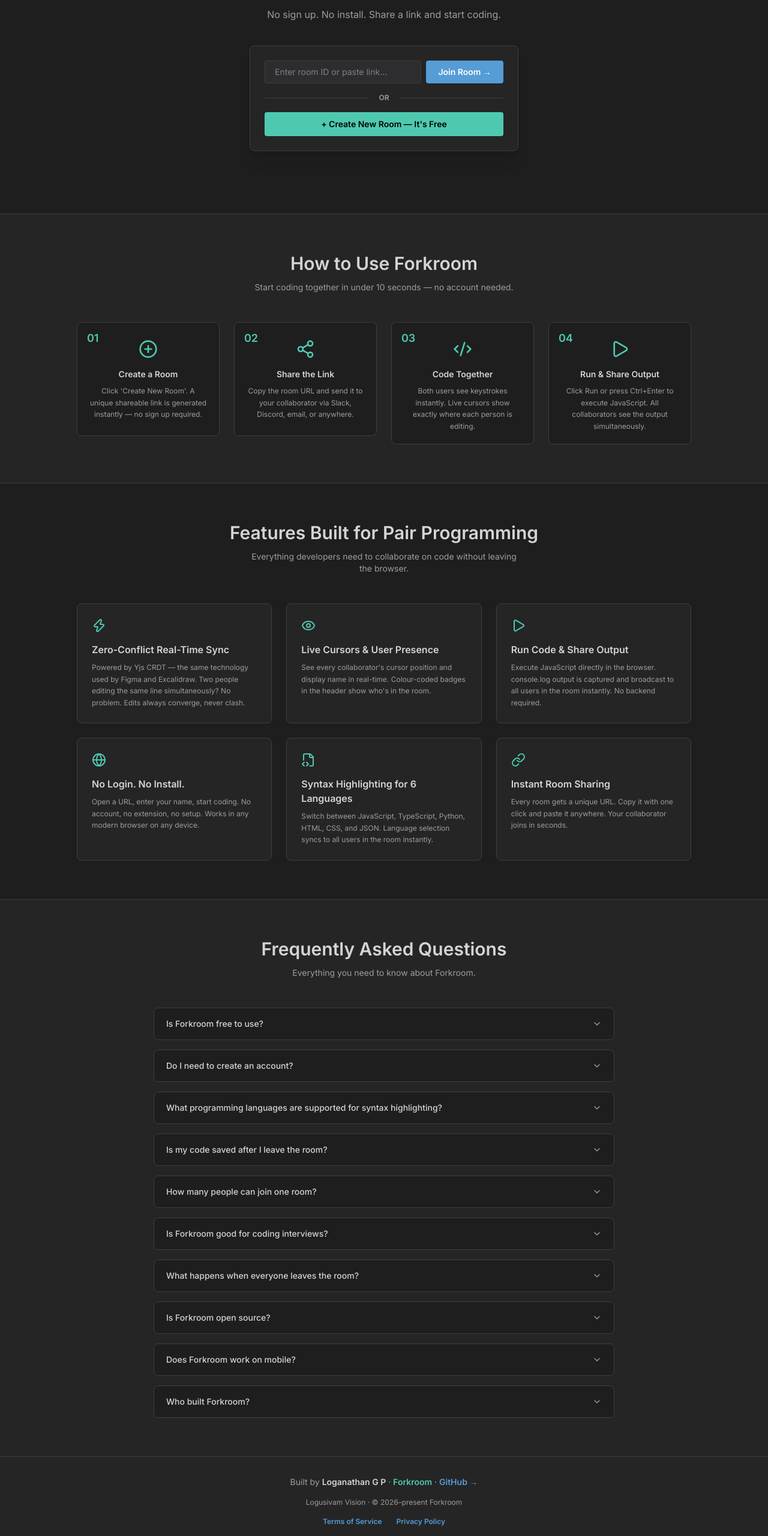
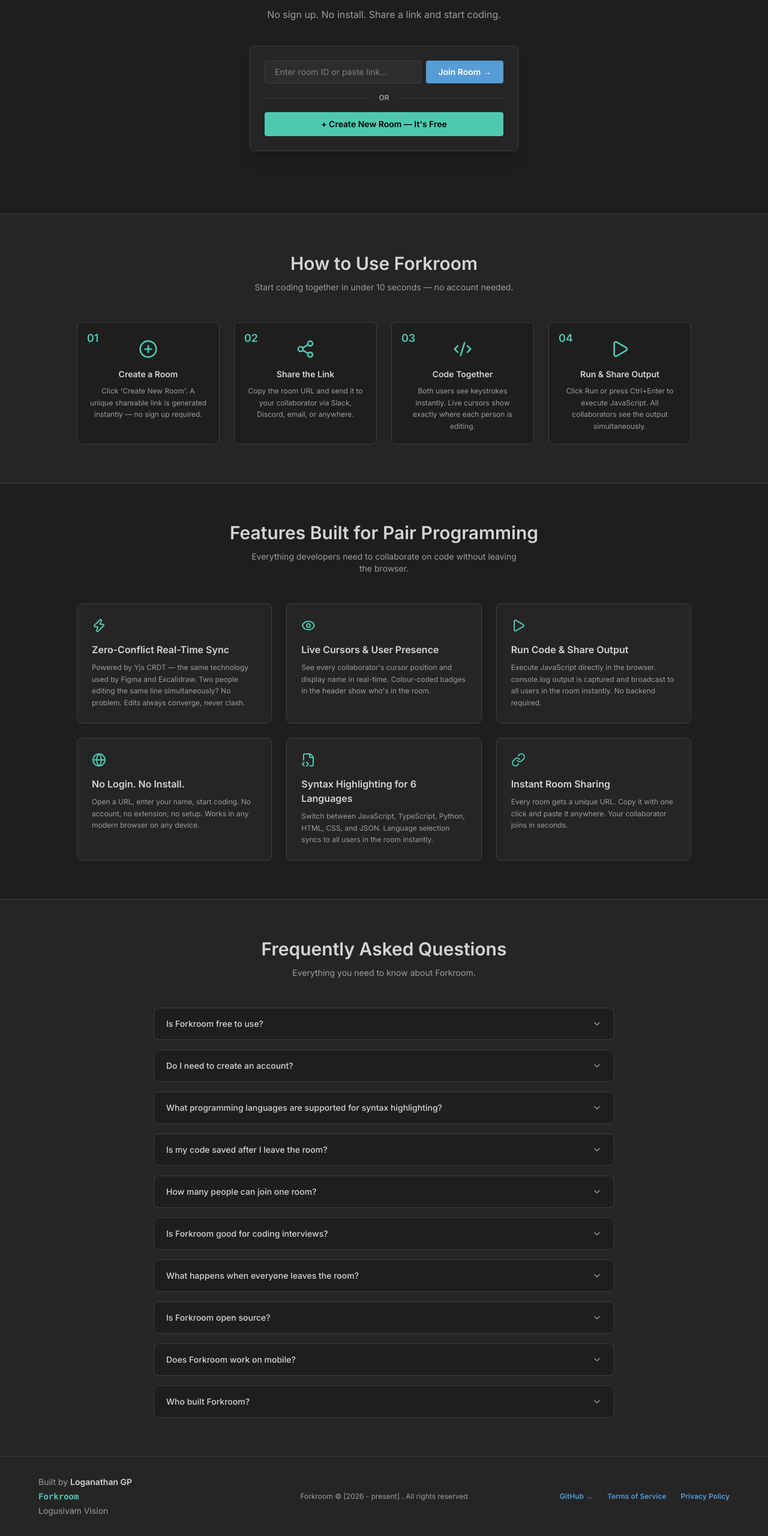
Before and after one commit to logusivam/forkroom, a React (Vite) app in the folder client/: page / in a window 1280 px wide. Shown: the part 236-2797 px from the top of the page at 60% size. Built offline with nearby package versions, Linux system fonts and the light colour scheme; no server answers.

Commit message:
feat: implement real-time code editor with Monaco Yjs binding and output panel support

```diff
--- a/client/src/components/common/Footer/Footer.tsx
+++ b/client/src/components/common/Footer/Footer.tsx
@@ -2,25 +2,30 @@
 
 export function Footer() {
   return (
-    <footer className="w-full bg-surface-2 border-t border-border py-8 px-6 text-center select-none">
-      <div className="max-w-4xl mx-auto space-y-4">
-        <div className="text-sm text-text-secondary">
-          Built by{' '}
-          <strong className="text-text-primary">Loganathan G P</strong> ·{' '}
-          <span className="text-accent-green font-bold">Forkroom</span> ·{' '}
+    <footer className="w-full bg-surface-2 border-t border-border py-8 px-6 select-none">
+      <div className="max-w-6xl mx-auto grid grid-cols-1 md:grid-cols-3 gap-6 items-center">
+        {/* Left Side (Stacked) */}
+        <div className="flex flex-col text-sm text-text-secondary text-center md:text-left space-y-1">
+          <span>Built by <strong className="text-text-primary">Loganathan GP</strong></span>
+          <span className="text-accent-green font-bold font-mono">Forkroom</span>
+          <span>Logusivam Vision</span>
+        </div>
+
+        {/* Center Side */}
+        <div className="text-xs text-text-secondary text-center">
+          Forkroom &copy; [2026 - present] . All rights reserved
+        </div>
+
+        {/* Right Side (Links) */}
+        <div className="flex justify-center md:justify-end items-center space-x-6 text-xs font-semibold">
           <a
             href="https://github.com/logusivam/forkroom"
             target="_blank"
             rel="noopener noreferrer"
-            className="text-accent-blue hover:underline font-semibold"
+            className="text-accent-blue hover:underline"
           >
             GitHub &rarr;
           </a>
-        </div>
-        <div className="text-xs text-text-secondary">
-          Logusivam Vision · &copy; 2026&ndash;present Forkroom
-        </div>
-        <div className="flex justify-center space-x-6 text-xs font-semibold">
           <Link to="/terms" className="text-accent-blue hover:underline">
             Terms of Service
           </Link>
--- a/client/src/components/editor/MonacoPanel/MonacoPanel.tsx
+++ b/client/src/components/editor/MonacoPanel/MonacoPanel.tsx
@@ -49,7 +49,7 @@
   }
 
   return (
-    <div className="relative flex-1 w-full h-full min-h-[500px] bg-surface-1 border border-border rounded-lg overflow-hidden">
+    <div className="relative flex-1 w-full h-full min-h-[300px] md:min-h-[500px] bg-surface-1 border border-border rounded-lg overflow-hidden">
       <Editor
         height="100%"
         width="100%"
@@ -57,7 +57,7 @@
         theme="vs-dark"
         options={{
           fontSize: 14,
-          fontFamily: 'JetBrains Mono',
+          fontFamily: 'JetBrains Mono, Consolas, "Courier New", monospace',
           minimap: { enabled: false },
           automaticLayout: true,
           scrollBeyondLastLine: false,
--- a/client/src/components/editor/OutputPanel/OutputPanel.tsx
+++ b/client/src/components/editor/OutputPanel/OutputPanel.tsx
@@ -7,9 +7,10 @@
 interface OutputPanelProps {
   output: RunOutput | null
   onClear: () => void
+  language: string
 }
 
-export function OutputPanel({ output, onClear }: OutputPanelProps) {
+export function OutputPanel({ output, onClear, language }: OutputPanelProps) {
   const getLineClass = (line: string) => {
     if (line.startsWith('[warn] ')) return 'text-accent-amber'
     if (line.startsWith('[error] ') || line.startsWith('Error: ')) return 'text-accent-red'
@@ -24,7 +25,7 @@
     <div className="flex flex-col h-full bg-surface-2 border border-border rounded-lg overflow-hidden select-none">
       <div className="flex items-center justify-between px-4 py-2 border-b border-border bg-surface-3">
         <span className="text-xs font-bold uppercase tracking-wider text-text-secondary">Console Output</span>
-        {output && (
+        {output && language === 'javascript' && (
           <button
             onClick={onClear}
             className="text-xs text-accent-red hover:underline focus:outline-none cursor-pointer font-semibold"
@@ -35,7 +36,11 @@
       </div>
 
       <div className="flex-1 p-4 font-mono text-xs overflow-y-auto space-y-1">
-        {output ? (
+        {language !== 'javascript' ? (
+          <span className="text-text-secondary italic">
+            Code execution is supported for JavaScript only.
+          </span>
+        ) : output ? (
           output.output.split('\n').map((line, idx) => (
             <div key={idx} className={getLineClass(line)}>
               {line}
@@ -46,7 +51,7 @@
         )}
       </div>
 
-      {output && (
+      {output && language === 'javascript' && (
         <div className="px-4 py-2 border-t border-border bg-surface-3 text-[10px] text-text-secondary flex justify-between">
           <span>
             Run by: <strong className="text-text-primary">{output.runBy}</strong>
--- a/client/src/lib/monacoBinding.ts
+++ b/client/src/lib/monacoBinding.ts
@@ -5,8 +5,12 @@
   yText: Y.Text,
   model: monaco.editor.ITextModel
 ): () => void {
+  let isApplyingRemoteChanges = false
+
   // Initial sync from Y.Doc to Monaco
+  isApplyingRemoteChanges = true
   model.setValue(yText.toString())
+  isApplyingRemoteChanges = false
 
   // Remote changes: Y.Text → Monaco
   const observer = (event: Y.YTextEvent, transaction: Y.Transaction) => {
@@ -37,13 +41,18 @@
         index += (op.insert as string).length
       }
     })
-    if (edits.length > 0) model.applyEdits(edits)
+    if (edits.length > 0) {
+      isApplyingRemoteChanges = true
+      model.applyEdits(edits)
+      isApplyingRemoteChanges = false
+    }
   }
 
   yText.observe(observer)
 
   // Local changes: Monaco → Y.Text
   const disposable = model.onDidChangeContent((event) => {
+    if (isApplyingRemoteChanges) return
     Y.transact(
       yText.doc!,
       () => {
--- a/client/src/pages/EditorPage/EditorPage.tsx
+++ b/client/src/pages/EditorPage/EditorPage.tsx
@@ -131,14 +131,17 @@
           >
             Copy Link
           </button>
-          {language === 'javascript' && (
           <button
             onClick={executeCode}
-              className="bg-accent-green hover:bg-opacity-95 text-black px-4 py-1.5 rounded text-xs font-bold transition-colors cursor-pointer"
+            disabled={language !== 'javascript'}
+            className={`px-4 py-1.5 rounded text-xs font-bold transition-all ${
+              language === 'javascript'
+                ? 'bg-accent-green hover:bg-opacity-95 text-black cursor-pointer'
+                : 'bg-surface-3 text-text-secondary cursor-not-allowed opacity-50'
+            }`}
           >
             Run Code
           </button>
-          )}
         </div>
 
         <div className="flex items-center space-x-6">
@@ -151,20 +154,17 @@
       {/* Amber Warning Banner */}
       <TemporaryContentBanner />
 
-      {/* Monaco Collaborative Panel & Output Console split */}
-      <main className="flex-1 p-6 overflow-hidden flex flex-col md:flex-row gap-6">
-        <div className="flex-[7] relative h-full">
+      <main className="flex-1 p-6 overflow-y-auto md:overflow-hidden flex flex-col md:flex-row gap-6">
+        <div className="flex-[7] relative h-[55vh] md:h-full">
           <MonacoPanel
             provider={provider}
             language={language}
             onEditorMount={setEditor}
           />
         </div>
-        {language === 'javascript' && (
-          <div className="flex-[3] h-full">
-            <OutputPanel output={output} onClear={clearOutput} />
+        <div className="flex-[3] h-[30vh] md:h-full">
+          <OutputPanel output={output} onClear={clearOutput} language={language} />
         </div>
-        )}
       </main>
 
       {/* Toast Alert overlay */}
--- a/client/src/pages/LandingPage/LandingPage.tsx
+++ b/client/src/pages/LandingPage/LandingPage.tsx
@@ -250,9 +250,10 @@
             </p>
           </div>
 
-          <div className="grid grid-cols-1 md:grid-cols-4 gap-6 items-start relative">
+          <div className="grid grid-cols-1 md:grid-cols-4 gap-6 items-stretch relative">
             {/* Step 1 */}
-            <div className="bg-surface-1 border border-border rounded-lg p-5 relative min-h-[190px]">
+            <div className="bg-surface-1 border border-border rounded-lg p-5 relative min-h-[190px] h-full flex flex-col justify-between">
+              <div>
                 <span className="absolute top-3 left-4 text-lg font-bold text-accent-green">01</span>
                 <div className="flex justify-center mb-4 mt-2">
                   <PlusCircle className="w-8 h-8 text-accent-green" />
@@ -262,9 +263,11 @@
                   Click 'Create New Room'. A unique shareable link is generated instantly &mdash; no sign up required.
                 </p>
               </div>
+            </div>
 
             {/* Step 2 */}
-            <div className="bg-surface-1 border border-border rounded-lg p-5 relative min-h-[190px]">
+            <div className="bg-surface-1 border border-border rounded-lg p-5 relative min-h-[190px] h-full flex flex-col justify-between">
+              <div>
                 <span className="absolute top-3 left-4 text-lg font-bold text-accent-green">02</span>
                 <div className="flex justify-center mb-4 mt-2">
                   <Share2 className="w-8 h-8 text-accent-green" />
@@ -274,9 +277,11 @@
                   Copy the room URL and send it to your collaborator via Slack, Discord, email, or anywhere.
                 </p>
               </div>
+            </div>
 
             {/* Step 3 */}
-            <div className="bg-surface-1 border border-border rounded-lg p-5 relative min-h-[190px]">
+            <div className="bg-surface-1 border border-border rounded-lg p-5 relative min-h-[190px] h-full flex flex-col justify-between">
+              <div>
                 <span className="absolute top-3 left-4 text-lg font-bold text-accent-green">03</span>
                 <div className="flex justify-center mb-4 mt-2">
                   <Code2 className="w-8 h-8 text-accent-green" />
@@ -286,9 +291,11 @@
                   Both users see keystrokes instantly. Live cursors show exactly where each person is editing.
                 </p>
               </div>
+            </div>
 
             {/* Step 4 */}
-            <div className="bg-surface-1 border border-border rounded-lg p-5 relative min-h-[190px]">
+            <div className="bg-surface-1 border border-border rounded-lg p-5 relative min-h-[190px] h-full flex flex-col justify-between">
+              <div>
                 <span className="absolute top-3 left-4 text-lg font-bold text-accent-green">04</span>
                 <div className="flex justify-center mb-4 mt-2">
                   <Play className="w-8 h-8 text-accent-green" />
@@ -297,6 +304,7 @@
                 <p className="text-xs text-text-secondary text-center leading-relaxed">
                   Click Run or press Ctrl+Enter to execute JavaScript. All collaborators see the output simultaneously.
                 </p>
+              </div>
             </div>
           </div>
         </div>
```
Also changed, not shown: 1 other file (tests, documents, lock files or other folders). Lines whose indentation alone changed are shown as unchanged.
